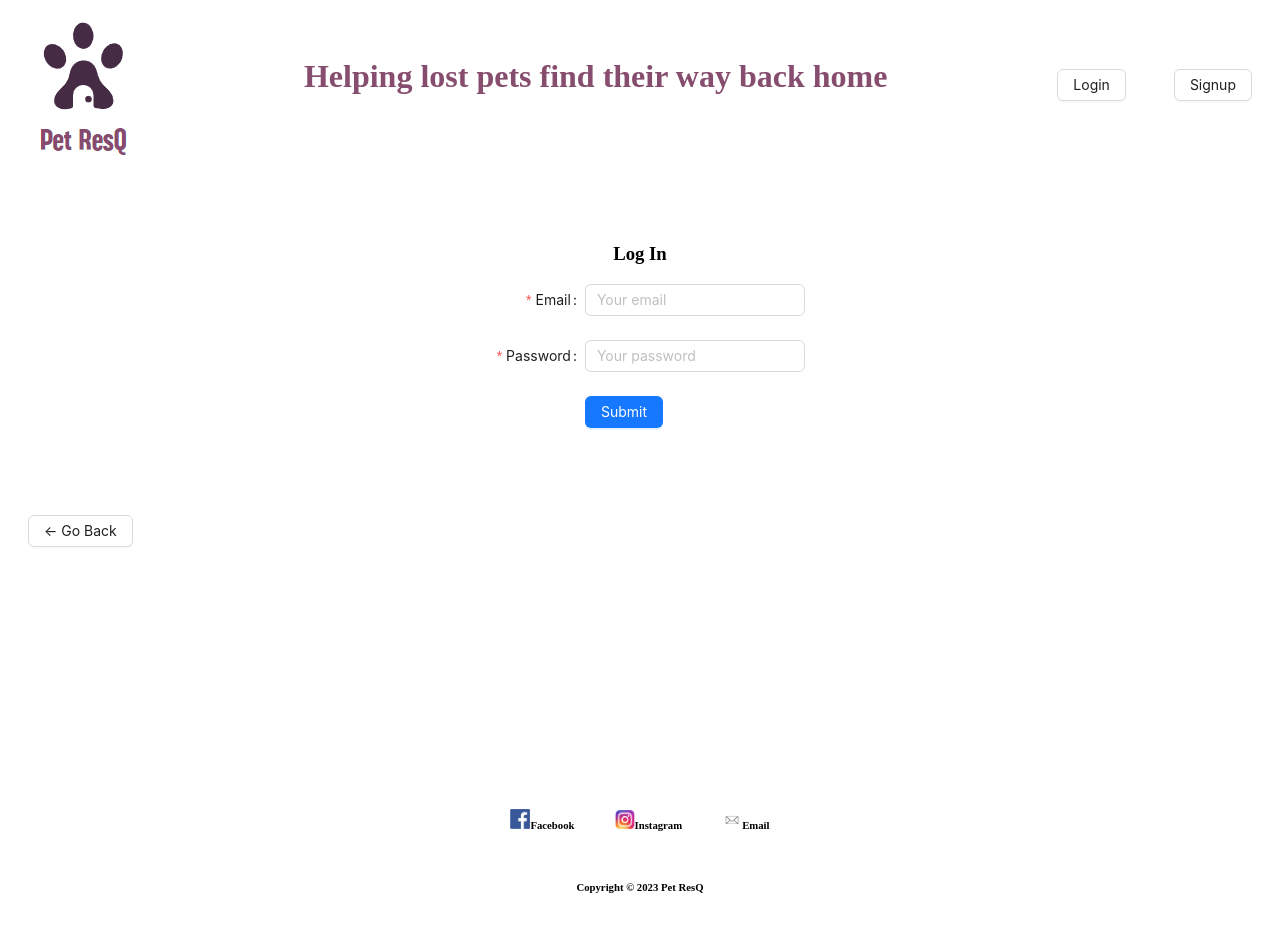
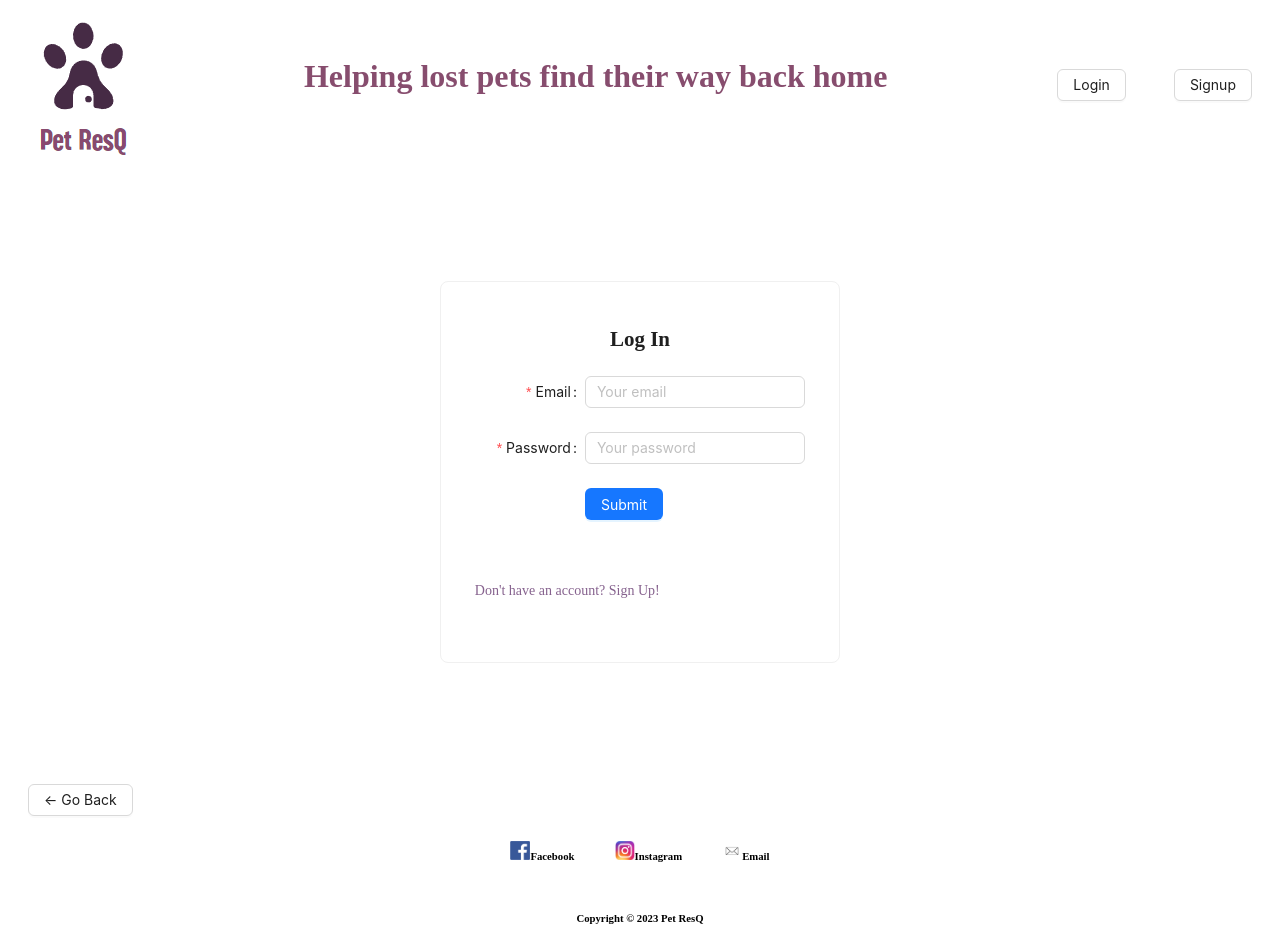
Before and after one commit to zhou7cathy/pet-resq, a React (Create React App) app in the folder client/: page /Login in a window 1280 px wide. Before the commit the page ends 918 px from the top, so only its background shows below. Built offline with nearby package versions, Linux system fonts and the light colour scheme.

Commit message:
improvement, add link to login and sign up pages.

```diff
--- a/client/src/index.css
+++ b/client/src/index.css
@@ -86,6 +86,14 @@ p{
   justify-content:space-evenly;
 }
 
+.link {
+  color:rgb(134, 98, 142);
+}
+
+.link:hover {
+  text-decoration:underline;
+}
+
 .post-btn {
   margin: 0 5px;
 }
--- a/client/src/pages/Login.js
+++ b/client/src/pages/Login.js
@@ -1,6 +1,6 @@
 import React, { useState} from 'react';
 import { Link } from 'react-router-dom';
-import { Button, Form, Input } from 'antd';
+import { Button, Form, Input, Card } from 'antd';
 import { useMutation } from '@apollo/client';
 import { LOGIN_USER } from '../utils/mutations';
 
@@ -38,7 +38,13 @@ const Login = (props) => {
   return (
     <main>
       <div className="card">
-        <h3>Log In</h3>
+        <Card
+          className="card"
+          style={{
+            width: 400,
+          }}
+        >
+          <h2>Log In</h2>
           <div>
             <Form
               onFinish={handleFormSubmit}
@@ -82,7 +88,13 @@ const Login = (props) => {
                 </Button>
               </Form.Item>
             </Form>
+            <Link to="/signup">
+              <p className='link'>
+                Don't have an account? Sign Up!
+              </p>
+            </Link>
           </div>
+        </Card>
       </div>
 
       <div>
--- a/client/src/pages/Signup.js
+++ b/client/src/pages/Signup.js
@@ -1,6 +1,6 @@
 import React, { useState } from 'react';
 import { Link } from 'react-router-dom';
-import { Button, Form, Input } from 'antd';
+import { Button, Form, Input,Card } from 'antd';
 import { useMutation } from '@apollo/client';
 import { ADD_USER } from '../utils/mutations';
 
@@ -42,6 +42,12 @@ const Signup = () => {
   return (
     <main>
       <div className="card">
+        <Card
+          className="card"
+          style={{
+            width: 400,
+          }}
+        >
           <h2>Sign Up</h2>
           <div>
               <Form
@@ -100,6 +106,11 @@ const Signup = () => {
                   </Button>
                 </Form.Item>
               </Form>
+              <Link to="/Login">
+                <p className='link'>
+                  Already registered? Sign in!
+                </p>
+              </Link>
 
             {error && (
               <div>
@@ -107,6 +118,7 @@ const Signup = () => {
               </div>
             )}
           </div>
+        </Card>
       </div>
 
       <div>
```
Lines whose indentation alone changed are shown as unchanged.
